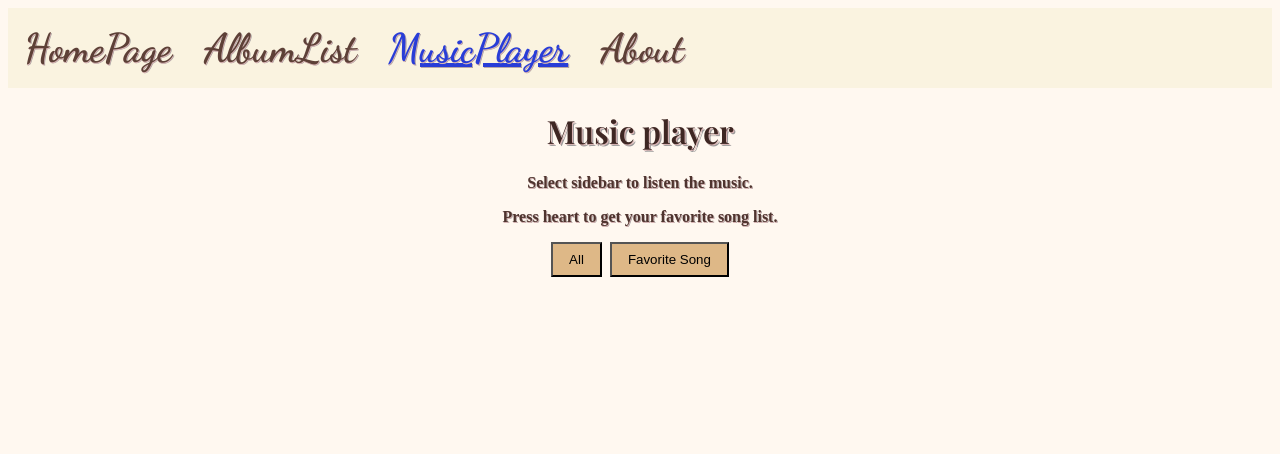
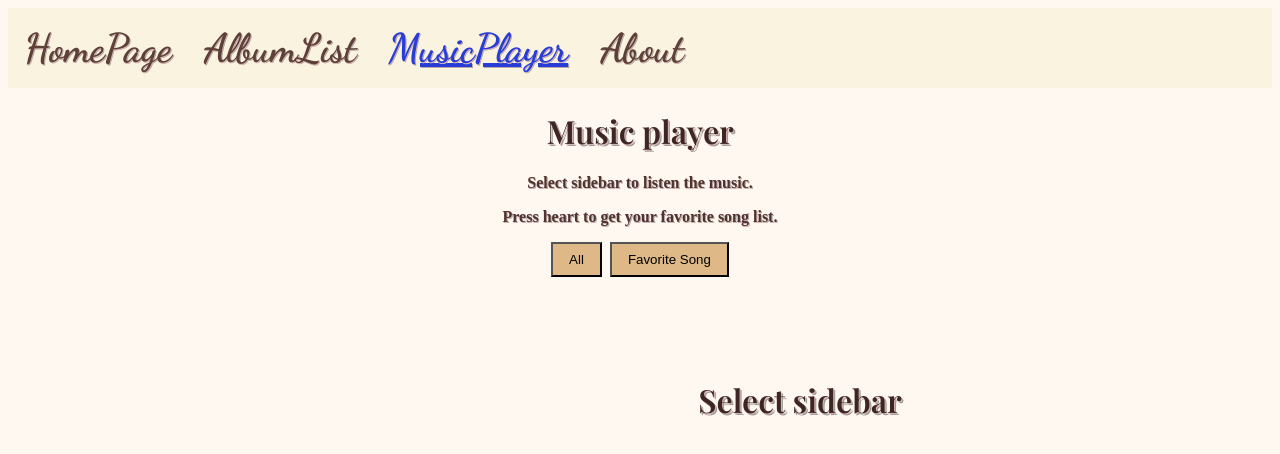
Before and after one commit to Alanho2025/musicWebsite, a SvelteKit app: page /MusicPlayer in a window 1280 px wide. Shown: the top 454 px of the page. Built offline with nearby package versions, Linux system fonts and the light colour scheme; a web font is replaced by a local one.

Commit message:
Complete MVP

```diff
--- a/src/routes/MusicPlayer/+page.svelte
+++ b/src/routes/MusicPlayer/+page.svelte
@@ -0,0 +1 @@
+<h1>Select sidebar</h1>
```
